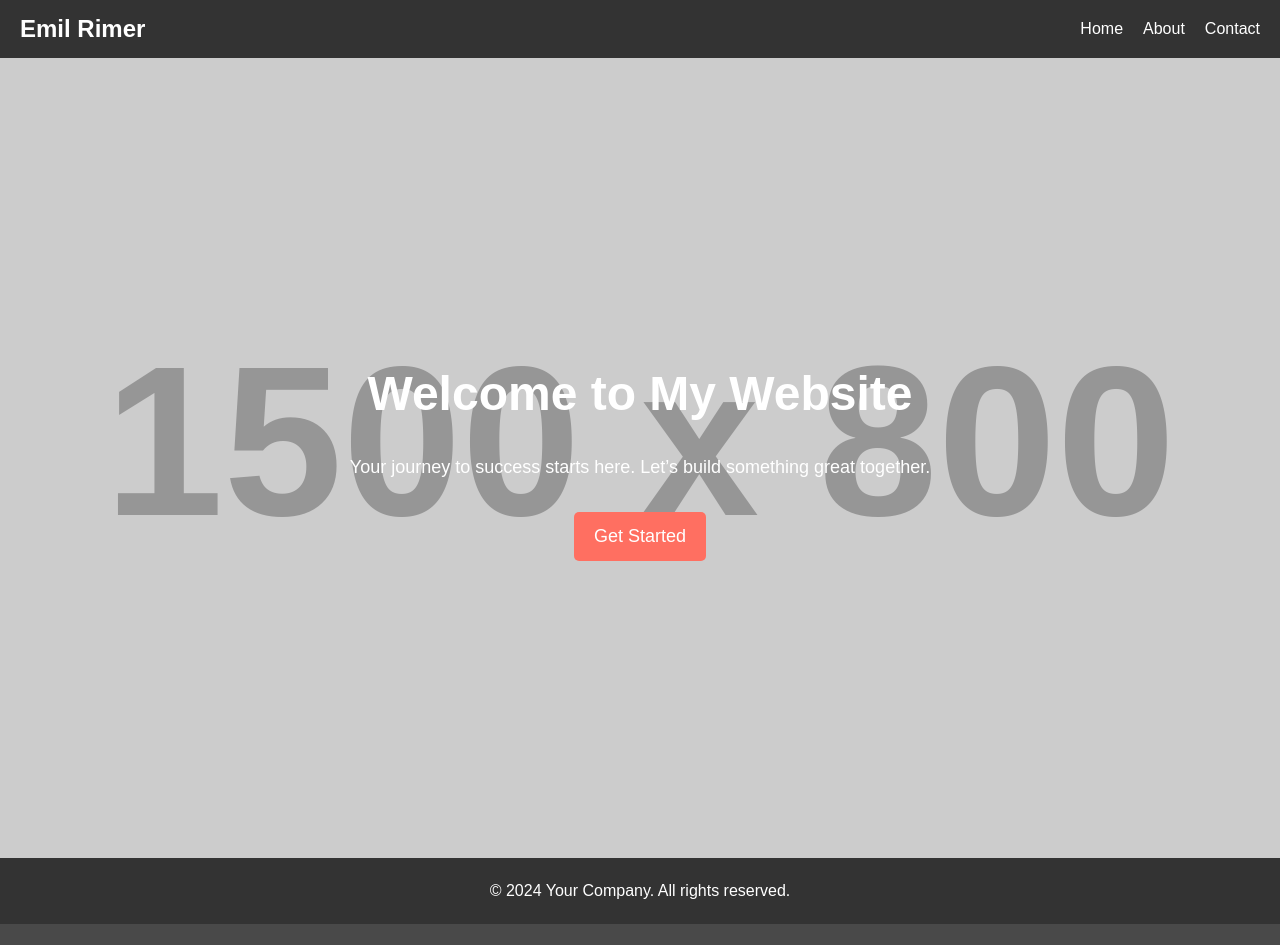
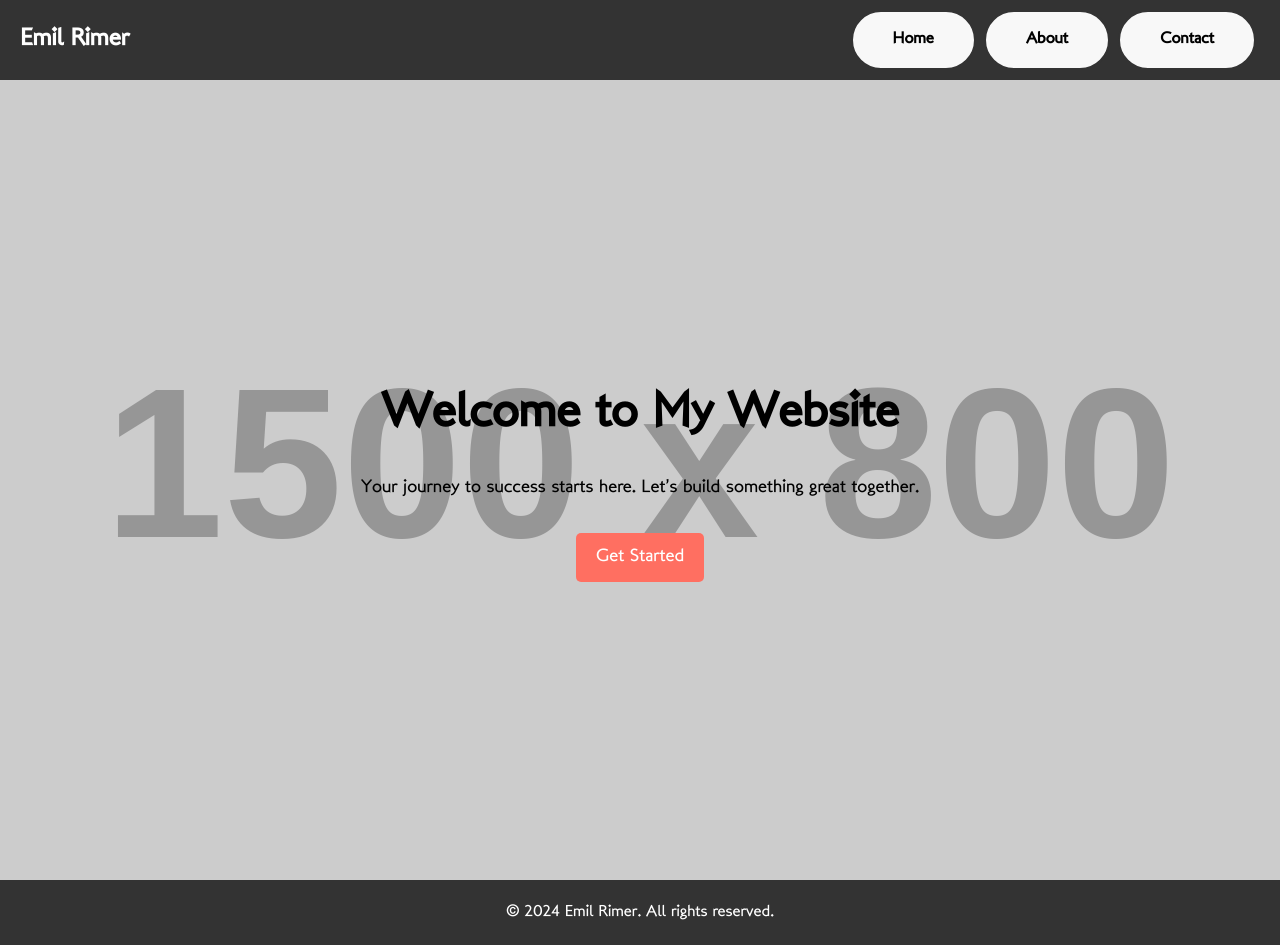
Before and after one commit to emrim19/emilrimer.github.io, a plain HTML site: page index.html in a window 1280 px wide. Before the commit the page ends 924 px from the top, so only its background shows below. Drawn offline with Linux system fonts and the light colour scheme; placeholder pictures from the web are drawn by us.

Commit message:
Add files via upload

```diff
--- a/index.html
+++ b/index.html
@@ -10,11 +10,11 @@
     <header>
         <nav>
             <div class="logo">Emil Rimer</div>
-            <ul class="nav-links">
-                <li><a href="./home">Home</a></li>
-                <li><a href="./about">About</a></li>
-                <li><a href="./contact">Contact</a></li>
-            </ul>
+            <div class="nav-links">
+                <a href="./home" class="headerButton">Home</a>
+                <a href="./about" class="headerButton">About</a>
+                <a href="./contact" class="headerButton">Contact</a>
+            </div>
         </nav>
     </header>
 
@@ -22,12 +22,12 @@
         <div class="hero-content">
             <h1>Welcome to My Website</h1>
             <p>Your journey to success starts here. Let’s build something great together.</p>
-            <a href="#" class="cta-button">Get Started</a>
+            <a href="./about" class="cta-button">Get Started</a>
         </div>
     </section>
 
     <footer>
-        <p>&copy; 2024 Your Company. All rights reserved.</p>
+        <p>&copy; 2024 Emil Rimer. All rights reserved.</p>
     </footer>
 </body>
 </html>
--- a/styles.css
+++ b/styles.css
@@ -1,3 +1,8 @@
+@font-face {
+    font-family: 'LondonFont';
+    src: url('Fonts/london_between/LondonBetween.ttf');
+  }
+
 /* Reset some default styles */
 body, h1, p, ul, li, a {
     margin: 0;
@@ -6,9 +11,9 @@ body, h1, p, ul, li, a {
 }
 
 body {
-    font-family: Arial, sans-serif;
+    font-family: 'LondonFont', sans-serif;
     line-height: 1.6;
-    background-color: #494949;
+    background-color: #dbdbdb;
 }
 
 /* Header styles */
@@ -32,21 +37,9 @@ header .logo {
 header .nav-links {
     list-style: none;
     display: flex;
-}
-
-header .nav-links li {
     margin-left: 20px;
 }
 
-header .nav-links a {
-    color: white;
-    text-decoration: none;
-    font-size: 16px;
-}
-
-header .nav-links a:hover {
-    text-decoration: underline;
-}
 
 /* Hero section styles */
 .hero {
@@ -58,7 +51,7 @@ header .nav-links a:hover {
     align-items: center;
     justify-content: center;
     text-align: center;
-    color: white;
+    color: rgb(0, 0, 0);
     padding: 0 20px;
 }
 
@@ -91,6 +84,32 @@ header .nav-links a:hover {
     background-color: #e55d51;
 }
 
+.headerButton{
+    font-family: 'LondonFont', sans-serif;
+    padding: 15px 40px;
+    font-weight: bold;
+    font-size: 16px;
+    background-color: #f8f8f8;
+    color: #000000;
+    border: #000000;
+    text-decoration: none;
+    border-radius: 30px;
+    cursor: pointer;
+    border: 2px solid #333;
+    transition: background-color 0.5s ease, transform 0.2s;
+    margin: 0 4px;
+}
+
+.headerButton:hover {
+    background-color: #242424;
+    color: #ffffff;
+    transform: scale(1.1);
+}
+
+.headerButton:active {
+    transform: scale(1.2);
+}
+
 /* Footer styles */
 footer {
     background-color: #333;
```
Also changed, not shown: Fonts/london_between/LondonBetween.ttf (added), Fonts/london_between/LondonMM.ttf (added), Fonts/london_between/LondonTwo.ttf (added), Fonts/london_between/london_README.txt (added), index.js (added).
